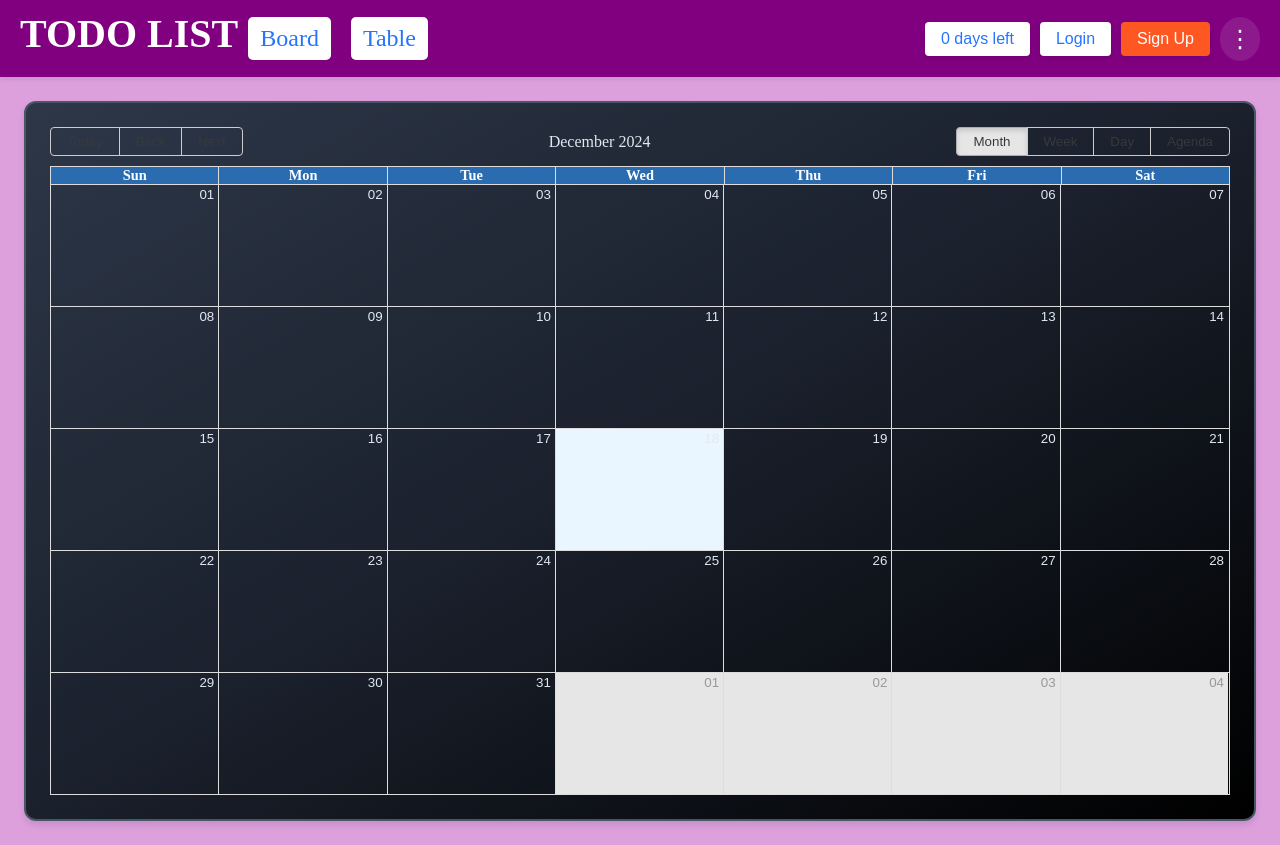
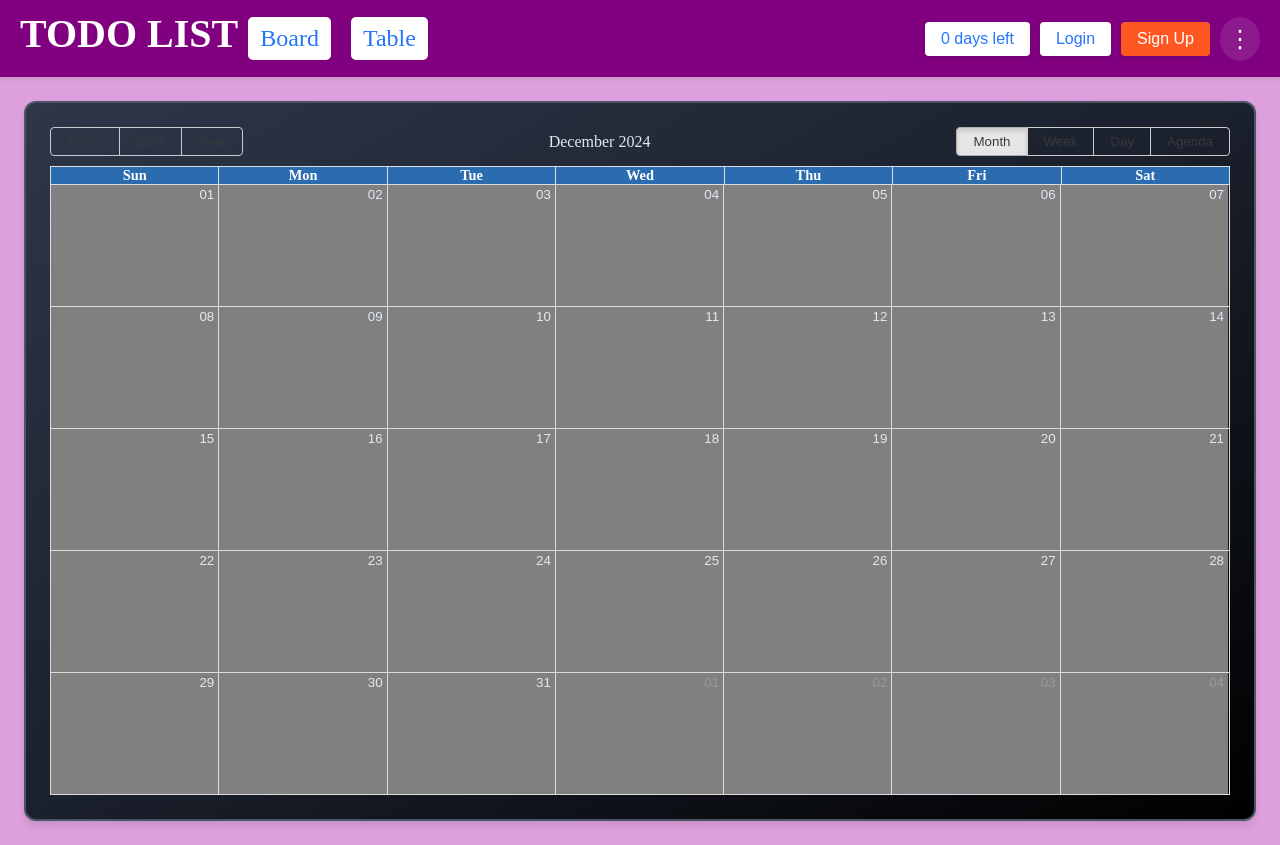
Before and after one commit to yogeshbansal11/TaskBarList, a React (Vite) app in the folder Frontend/: page /calendar in a window 1280 px wide. Built offline with nearby package versions, Linux system fonts and the light colour scheme; no server answers; sample sign-in values are in the browser's storage.

Commit message:
frontend updated

```diff
--- a/Frontend/src/Components/Calendar.css
+++ b/Frontend/src/Components/Calendar.css
@@ -26,3 +26,7 @@
   color: #000;
   border-radius: 4px;
 }
+
+.rbc-day-bg{
+  background-color: gray ;
+}
```
